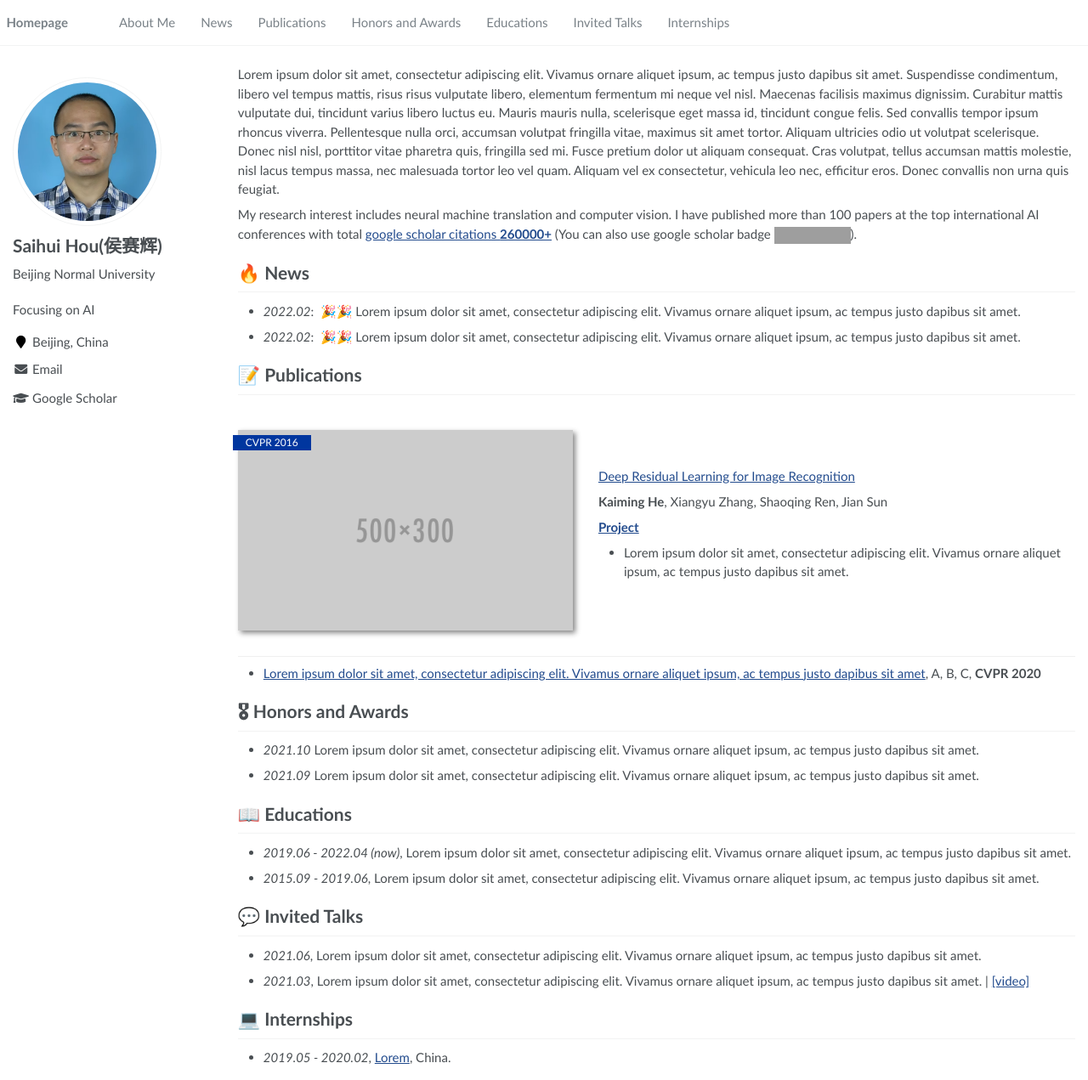
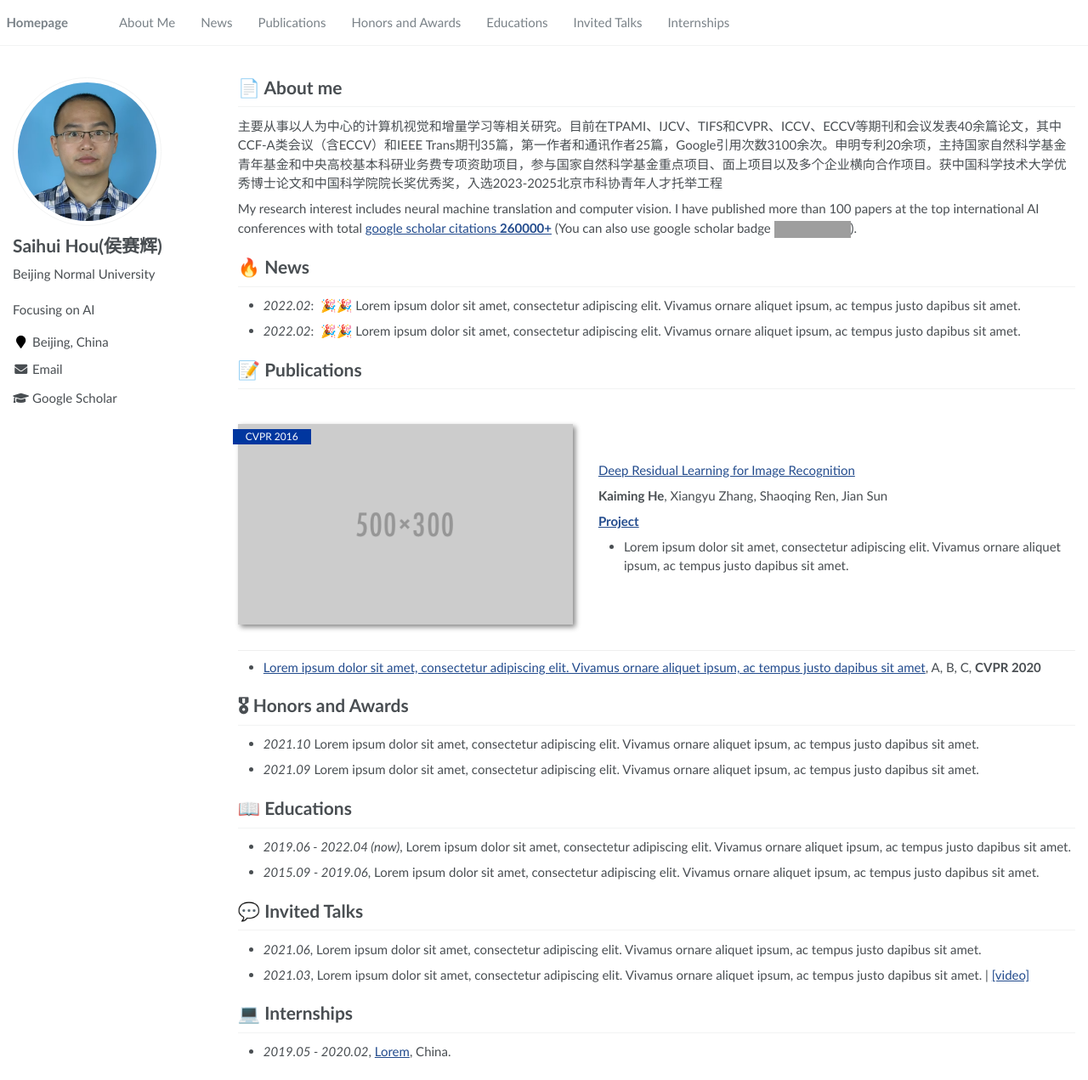
Before and after one commit to hshustc/hshustc.github.io, a Jekyll site: the page built from _pages/about.md, in a window 1280 px wide and 1271 px high. Shown: the whole window at 85% size. Built offline with Jekyll 4.4.1, drawn with Linux system fonts in a browser that asks for light colours; grey boxes are pictures that could not be loaded.

Commit message:
Update about.md

```diff
--- a/_pages/about.md
+++ b/_pages/about.md
@@ -17,7 +17,8 @@ redirect_from:
 
 <span class='anchor' id='about-me'></span>
 
-Lorem ipsum dolor sit amet, consectetur adipiscing elit. Vivamus ornare aliquet ipsum, ac tempus justo dapibus sit amet. Suspendisse condimentum, libero vel tempus mattis, risus risus vulputate libero, elementum fermentum mi neque vel nisl. Maecenas facilisis maximus dignissim. Curabitur mattis vulputate dui, tincidunt varius libero luctus eu. Mauris mauris nulla, scelerisque eget massa id, tincidunt congue felis. Sed convallis tempor ipsum rhoncus viverra. Pellentesque nulla orci, accumsan volutpat fringilla vitae, maximus sit amet tortor. Aliquam ultricies odio ut volutpat scelerisque. Donec nisl nisl, porttitor vitae pharetra quis, fringilla sed mi. Fusce pretium dolor ut aliquam consequat. Cras volutpat, tellus accumsan mattis molestie, nisl lacus tempus massa, nec malesuada tortor leo vel quam. Aliquam vel ex consectetur, vehicula leo nec, efficitur eros. Donec convallis non urna quis feugiat.
+# 📄 About me
+主要从事以人为中心的计算机视觉和增量学习等相关研究。目前在TPAMI、IJCV、TIFS和CVPR、ICCV、ECCV等期刊和会议发表40余篇论文，其中CCF-A类会议（含ECCV）和IEEE Trans期刊35篇，第一作者和通讯作者25篇，Google引用次数3100余次。申明专利20余项，主持国家自然科学基金青年基金和中央高校基本科研业务费专项资助项目，参与国家自然科学基金重点项目、面上项目以及多个企业横向合作项目。获中国科学技术大学优秀博士论文和中国科学院院长奖优秀奖，入选2023-2025北京市科协青年人才托举工程
 
 My research interest includes neural machine translation and computer vision. I have published more than 100 papers at the top international AI conferences with total <a href='https://scholar.google.com/citations?user=DhtAFkwAAAAJ'>google scholar citations <strong><span id='total_cit'>260000+</span></strong></a> (You can also use google scholar badge <a href='https://scholar.google.com/citations?user=DhtAFkwAAAAJ'><img src="https://img.shields.io/endpoint?url={{ url | url_encode }}&logo=Google%20Scholar&labelColor=f6f6f6&color=9cf&style=flat&label=citations"></a>).
 
```
